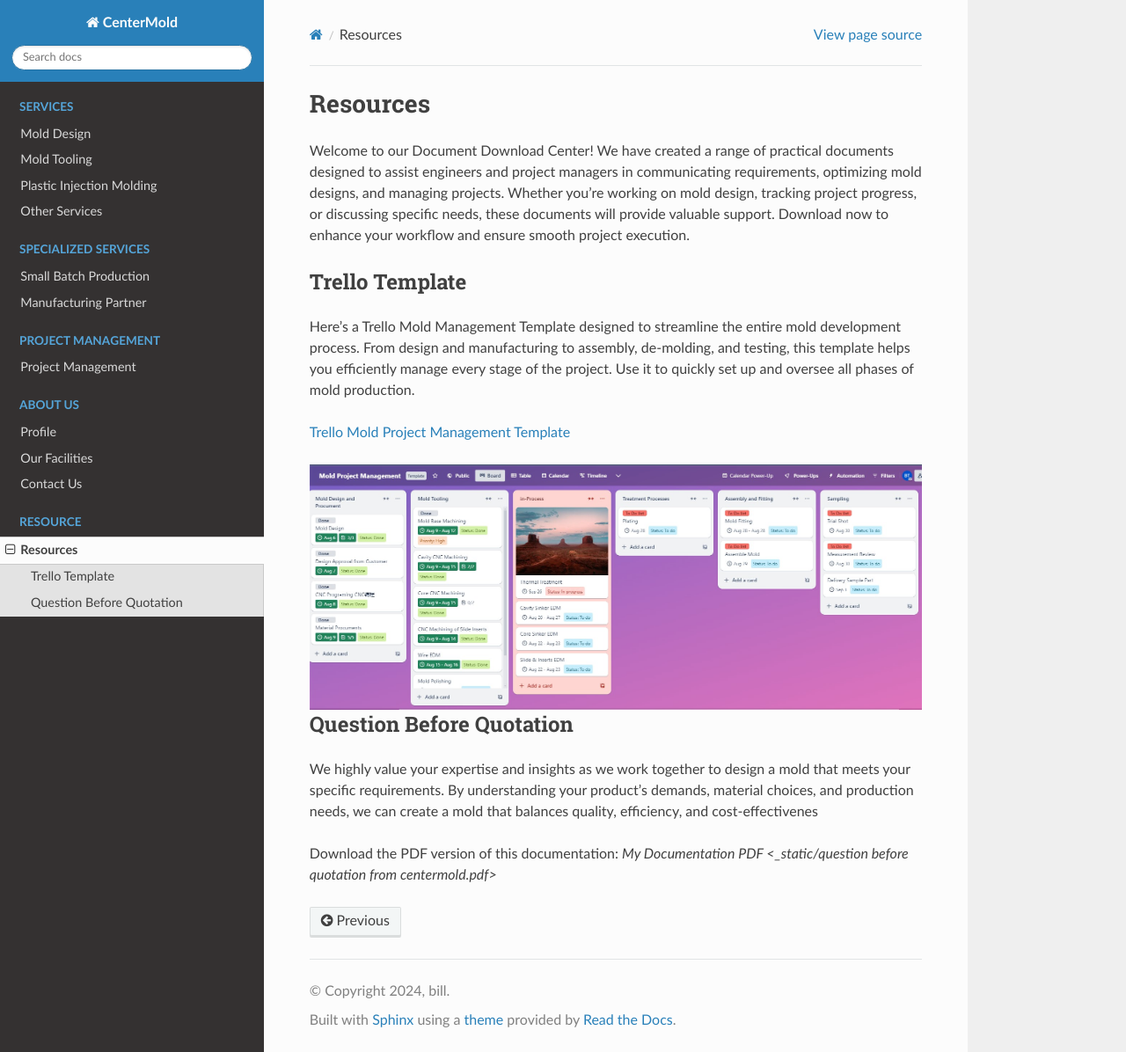
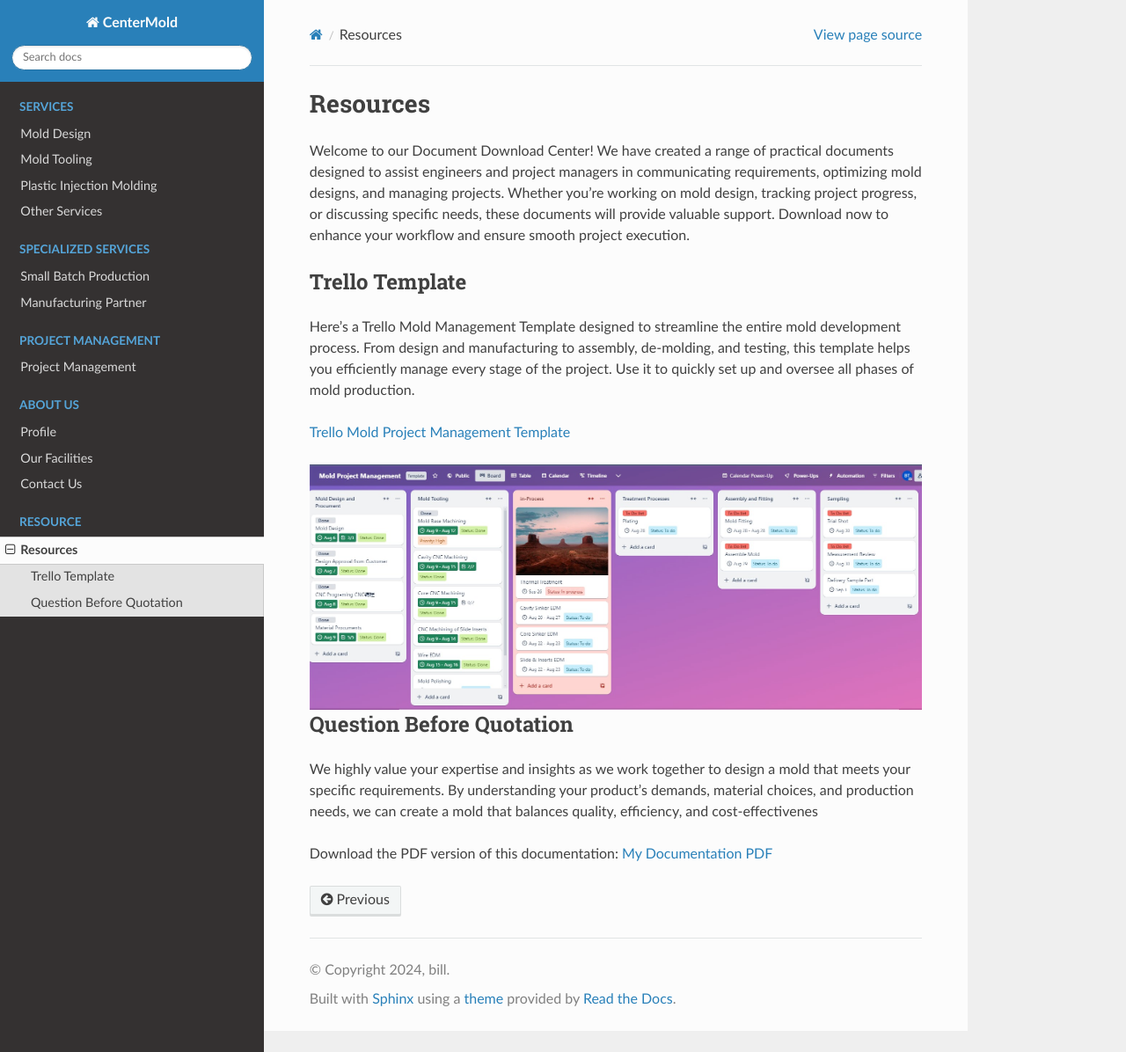
Before and after one commit to paultang/centermold, a Sphinx documentation site: the page built from source/Resource.rst, in a window 1280 px wide and 1196 px high. Shown: the whole window at 88% size. Built offline with Sphinx 7.4.7 and the Read the Docs theme 2.0.0, drawn with Linux system fonts in a browser that asks for light colours; pages that are not in the unit, such as notebooks, are missing from menus.

Commit message:
Update Resource.rst

```diff
--- a/source/Resource.rst
+++ b/source/Resource.rst
@@ -31,4 +31,4 @@
 understanding your product’s demands, material choices, and production needs, we can create a mold that balances quality,
 efficiency, and cost-effectivenes
 
-Download the PDF version of this documentation: `My Documentation PDF <_static/question before quotation from centermold.pdf>`
+Download the PDF version of this documentation: `My Documentation PDF <_static/question before quotation from centermold.pdf>`_
```
